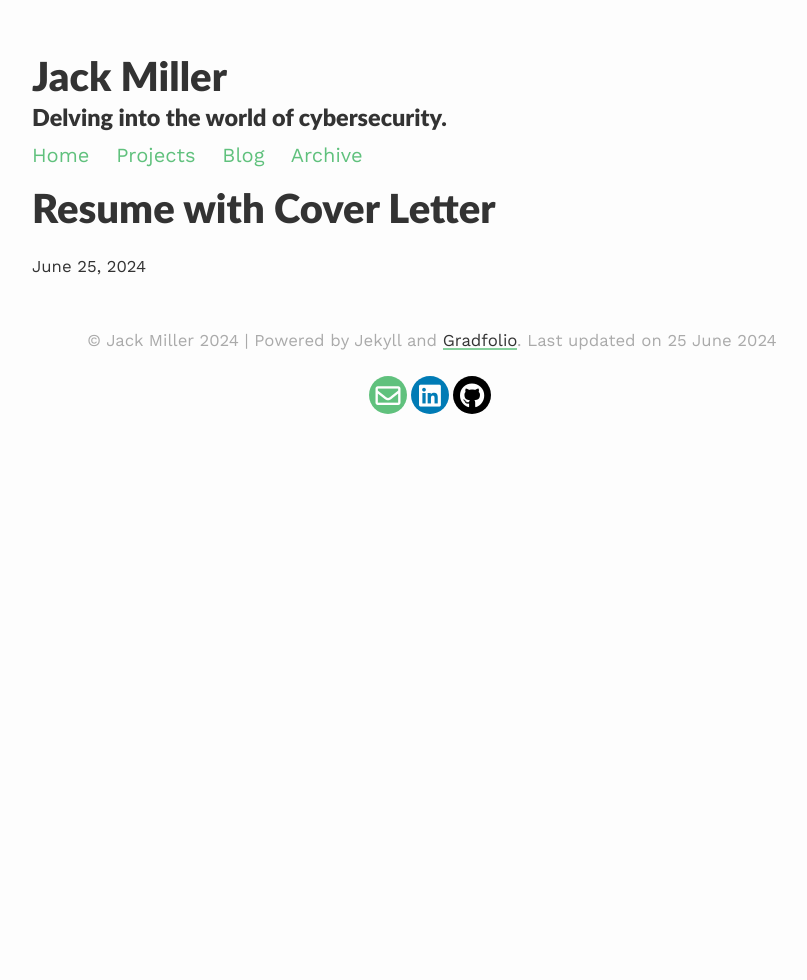
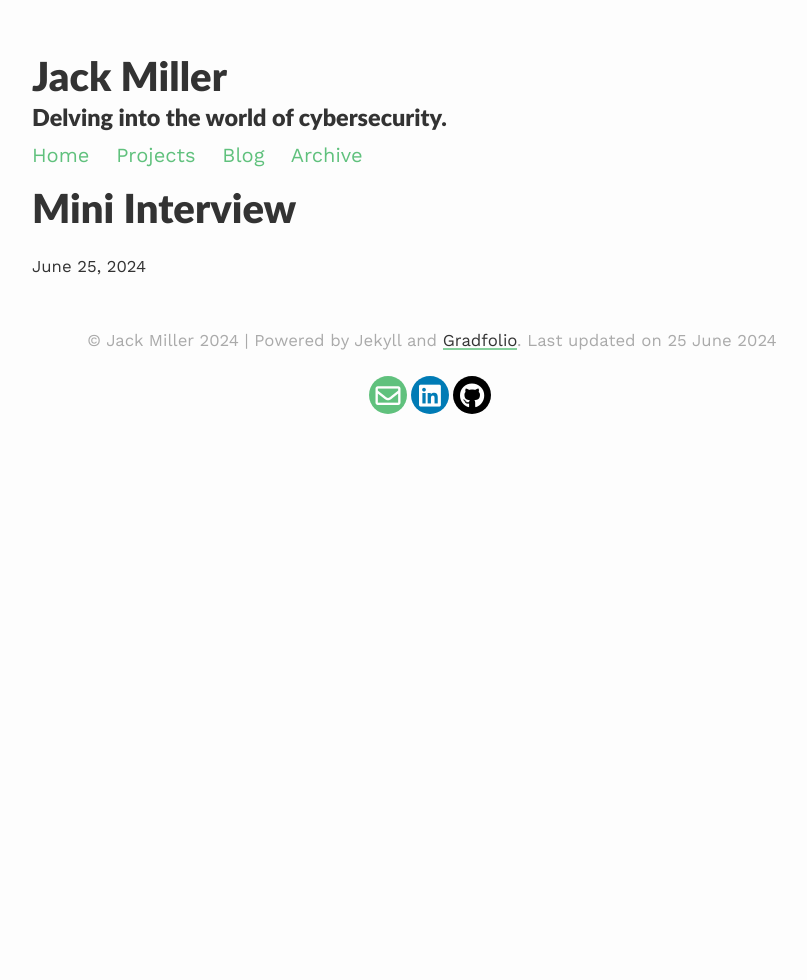
Before and after one commit to jackdmiller/jackdmiller.github.io, a Jekyll site: the page built from _projects/redirect2.md, in a window 1280 px wide. Shown: the whole page, without its empty margins (208-1015 px from the left). Built offline with Jekyll 4.4.1, drawn with Linux system fonts in a browser that asks for light colours; nearby versions of some CDN libraries.

Commit message:
Update redirect2.md

```diff
--- a/_projects/redirect2.md
+++ b/_projects/redirect2.md
@@ -1,6 +1,6 @@
 ---
 layout: post
-title: Resume with Cover Letter
-description: ENC 3241 Resume with Cover Letter Project
-redirect: https://docs.google.com/document/d/1vmGcjClLIIV_cGFDnddsia7RgjqpXdiO8zX87HqJR3c/edit?usp=sharing
+title: Mini Interview
+description: ENC 3241 Mini Interview
+redirect: youtu.be/lLBXKcocsgM
 ---
```
